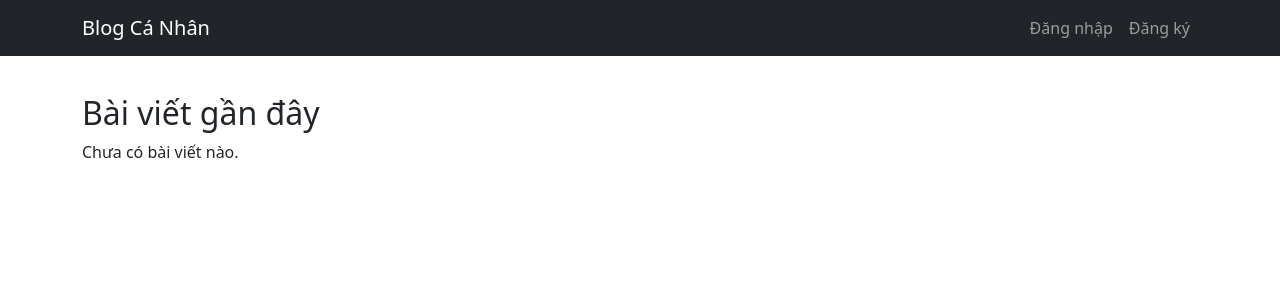
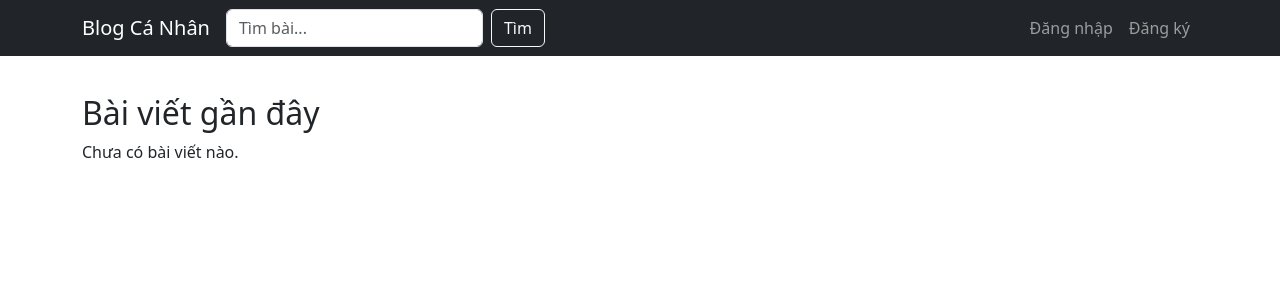
Before and after one commit to thanhngv03/website-blog-flask, a Flask app: page / in a window 1280 px wide. Shown: the top 300 px of the page. Run offline with Flask 3, Linux system fonts and the light colour scheme; data that the repository does not hold is empty.

Commit message:
add button research

```diff
--- a/app/blog/routes.py
+++ b/app/blog/routes.py
@@ -1,4 +1,4 @@
-from flask import render_template, redirect, url_for, request
+from flask import render_template, redirect, url_for, request, flash
 from flask_login import login_required, current_user
 from .. import db
 from ..models import Post
@@ -10,10 +10,14 @@ def index():
     print("✅ Đang xử lý route /")
     query = request.args.get('q')
     if query:
-        posts = Post.query.filter(Post.title.ilike(f"%{query}%")).all()
+        posts = Post.query.filter(
+            (Post.title.ilike(f"%{query}%")) |  # Dùng toán tử | để tìm trong tiêu đề hoặc nội dung
+            (Post.content.ilike(f"%{query}%"))
+            ).all() #ilike() giúp tìm kiếm không phân biệt hoa/thường
     else:
         posts = Post.query.all()
-    return render_template('blog/index.html', posts=posts)
+
+    return render_template('blog/index.html', posts=posts, query=query)
 
 @blog.route('/create', methods=['GET', 'POST'])
 @login_required
--- a/app/templates/base.html
+++ b/app/templates/base.html
@@ -16,6 +16,13 @@
 <nav class="navbar navbar-expand-lg navbar-dark bg-dark fixed-top">
   <div class="container">
     <a class="navbar-brand" href="{{ url_for('blog.index') }}">Blog Cá Nhân</a>
+
+    <!-- Thêm thanh tìm kiếm -->
+    <form class="d-flex ms-auto" method="GET" action="{{ url_for('blog.index') }}">
+      <input class="form-control me-2" type="search" placeholder="Tìm bài..." name="q" value="{{ request.args.get('q', '') }}">
+      <button class="btn btn-outline-light" type="submit">Tìm</button>
+    </form>
+
     <div class="collapse navbar-collapse">
       <ul class="navbar-nav ms-auto">
         {% if current_user.is_authenticated %}
--- a/app/templates/blog/index.html
+++ b/app/templates/blog/index.html
@@ -4,6 +4,11 @@
 
 {% block content %}
 <h2>Bài viết gần đây</h2>
+
+{% if query %}
+  <p>Kết quả tìm kiếm cho: <strong>{{ query }}</strong></p>
+{% endif %}
+
 {% if posts %}
   <ul>
     {% for post in posts %}
```
